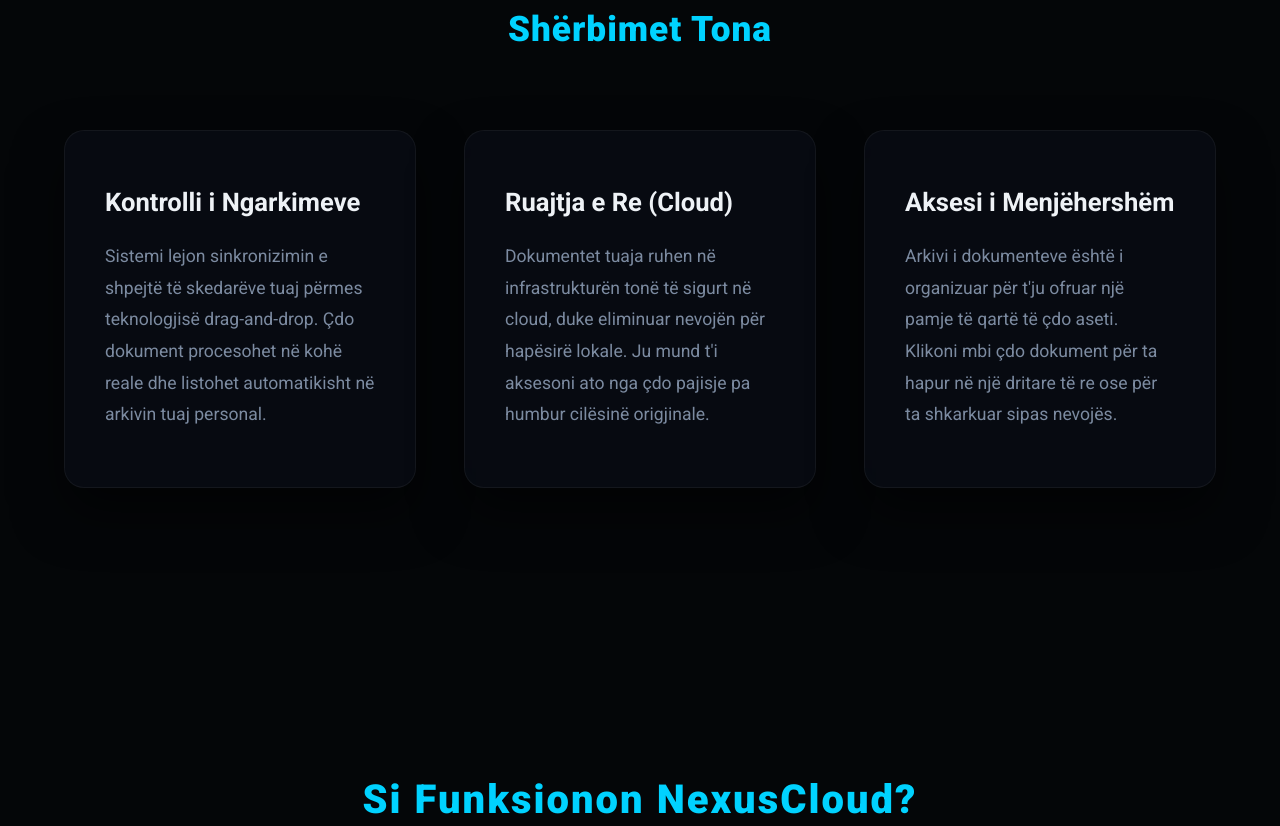
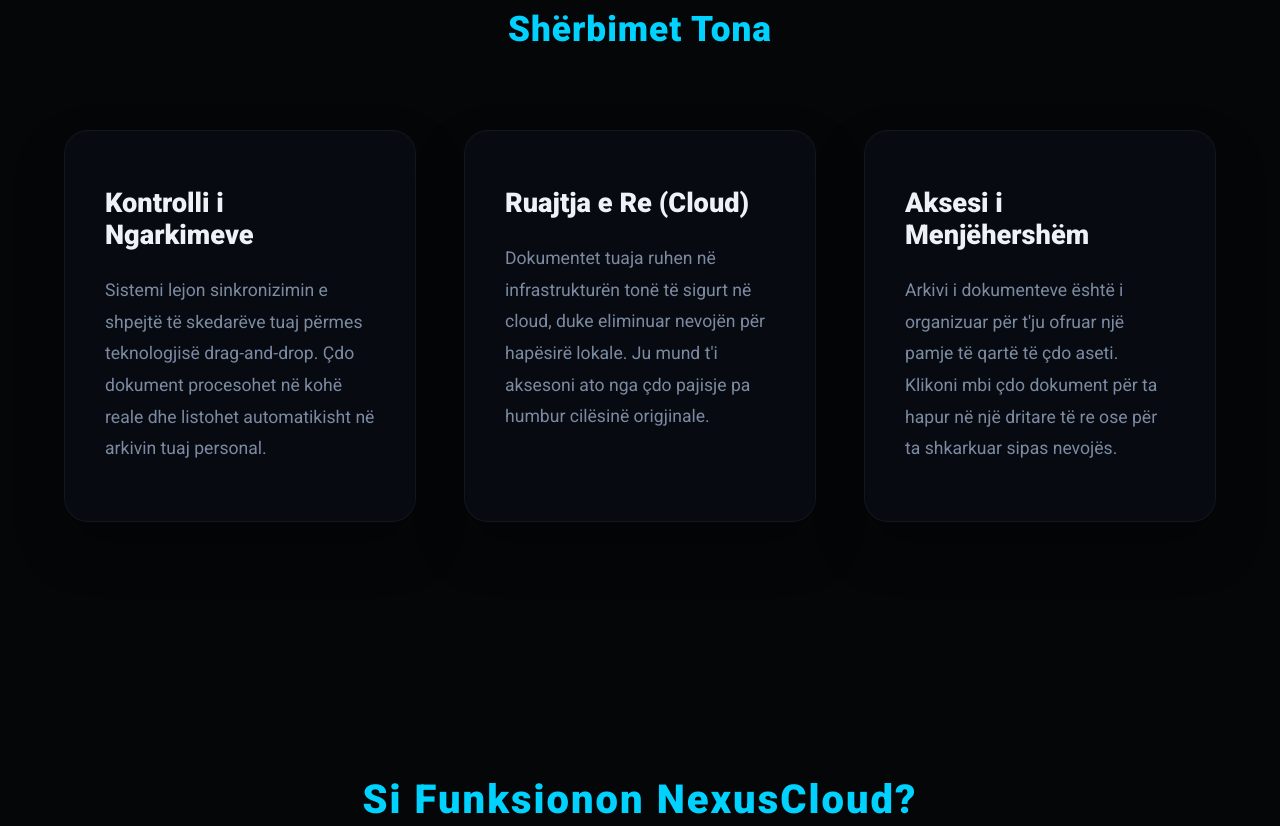
Before and after one commit to LeartDemaku/Vantalyra, a website: page index.html in a window 1280 px wide. Shown: the part 920-1746 px from the top of the page. Drawn offline with Linux system fonts and the light colour scheme.

Commit message:
Added new features and fixes

```diff
--- a/css/style.css
+++ b/css/style.css
@@ -63,7 +63,7 @@
 @keyframes hyrja-shpejte {
   from {
     opacity: 0;
-    transform: scale(0.9) translateY(20px);
+    transform: scale(0.9) translateY(40px);
   }
 
   to {
@@ -71,6 +71,31 @@
     transform: scale(1) translateY(0);
   }
 }
+
+/* Scroll Reveal System - Side Entrances */
+.reveal-left {
+  opacity: 0;
+  transform: translateX(-100px) scale(0.9);
+  transition: opacity 1s cubic-bezier(0.2, 0.8, 0.2, 1), transform 1s cubic-bezier(0.2, 0.8, 0.2, 1);
+  will-change: transform, opacity;
+}
+
+.reveal-right {
+  opacity: 0;
+  transform: translateX(100px) scale(0.9);
+  transition: opacity 1s cubic-bezier(0.2, 0.8, 0.2, 1), transform 1s cubic-bezier(0.2, 0.8, 0.2, 1);
+  will-change: transform, opacity;
+}
+
+.reveal-left.visible, .reveal-right.visible {
+  opacity: 1;
+  transform: translateX(0) scale(1);
+}
+
+.delay-1 { transition-delay: 0.1s; }
+.delay-2 { transition-delay: 0.25s; }
+.delay-3 { transition-delay: 0.4s; }
+.delay-4 { transition-delay: 0.55s; }
 
 .karta-udhezues {
   background: rgba(255, 255, 255, 0.03);
@@ -288,29 +313,53 @@
 .karta-informuese {
   background: var(--siperfaqja-xhama);
   border: 1px solid var(--kufiri-xhama);
-  border-radius: 20px;
+  border-radius: 24px;
   padding: 3.5rem 2.5rem;
   backdrop-filter: blur(30px);
   -webkit-backdrop-filter: blur(30px);
-  box-shadow: 0 25px 50px rgba(0, 0, 0, 0.5);
-  transition: var(--tranzicioni);
+  box-shadow: 0 25px 50px rgba(0, 0, 0, 0.3);
+  transition: all 0.5s cubic-bezier(0.175, 0.885, 0.32, 1.275);
+  position: relative;
+  overflow: hidden;
+}
+
+.karta-informuese::before {
+  content: "";
+  position: absolute;
+  top: 0;
+  left: 0;
+  width: 100%;
+  height: 100%;
+  background: radial-gradient(circle at top right, rgba(0, 210, 255, 0.15), transparent 70%);
+  opacity: 0;
+  transition: opacity 0.4s ease;
 }
 
 .karta-informuese:hover {
-  transform: translateY(-10px);
-  border-color: rgba(255, 255, 255, 0.15);
+  transform: translateY(-15px) scale(1.03);
+  border-color: var(--theksi-kalter);
+  box-shadow: 0 30px 60px rgba(0, 210, 255, 0.15);
+}
+
+.karta-informuese:hover::before {
+  opacity: 1;
 }
 
 .karta-informuese h2 {
-  font-size: 1.6rem;
+  font-size: 1.7rem;
+  font-weight: 800;
   margin-bottom: 1.5rem;
   color: var(--teksti-kryesor);
+  position: relative;
+  z-index: 1;
 }
 
 .karta-informuese p {
   color: var(--teksti-dytesor);
   line-height: 1.8;
   font-size: 1.1rem;
+  position: relative;
+  z-index: 1;
 }
 
 .paneli-menaxhimit {
--- a/index.html
+++ b/index.html
@@ -40,17 +40,17 @@
       <h2
         style="grid-column: 1/-1; text-align: center; color: var(--theksi-kalter); margin-bottom: 2rem; font-weight: 900; font-size: 2.2rem; letter-spacing: 1px; text-transform: capitalize;">
         Shërbimet Tona</h2>
-      <article class="karta-informuese">
+      <article class="karta-informuese reveal-left delay-1">
         <h2>Kontrolli i Ngarkimeve</h2>
         <p>Sistemi lejon sinkronizimin e shpejtë të skedarëve tuaj përmes teknologjisë drag-and-drop. Çdo dokument
           procesohet në kohë reale dhe listohet automatikisht në arkivin tuaj personal.</p>
       </article>
-      <article class="karta-informuese">
+      <article class="karta-informuese reveal-right delay-2">
         <h2>Ruajtja e Re (Cloud)</h2>
         <p>Dokumentet tuaja ruhen në infrastrukturën tonë të sigurt në cloud, duke eliminuar nevojën për hapësirë
           lokale. Ju mund t'i aksesoni ato nga çdo pajisje pa humbur cilësinë origjinale.</p>
       </article>
-      <article class="karta-informuese">
+      <article class="karta-informuese reveal-left delay-3">
         <h2>Aksesi i Menjëhershëm</h2>
         <p>Arkivi i dokumenteve është i organizuar për t'ju ofruar një pamje të qartë të çdo aseti. Klikoni mbi çdo
           dokument për ta hapur në një dritare të re ose për ta shkarkuar sipas nevojës.</p>
@@ -65,28 +65,28 @@
       <div class="hapat-container"
         style="display: grid; grid-template-columns: repeat(auto-fit, minmax(240px, 1fr)); gap: 1.5rem; max-width: 1400px; margin: 0 auto; padding: 0 5vw; margin-bottom: 8rem;">
 
-        <div class="karta-udhezues" style="animation-delay: 0.1s;">
+        <div class="karta-udhezues reveal-left delay-1">
           <div class="numri-hapit">1</div>
           <h3 class="titulli-hapit">KRIJO LLOGARINË</h3>
           <p class="pershkrimi-hapit">Regjistrohuni me email-in tuaj në pak sekonda. Të dhënat tuaja enkriptohen
             menjëherë me teknologjinë bcrypt për siguri maksimale.</p>
         </div>
 
-        <div class="karta-udhezues" style="animation-delay: 0.2s;">
+        <div class="karta-udhezues reveal-right delay-2">
           <div class="numri-hapit">2</div>
           <h3 class="titulli-hapit">KYÇU NË LLOGARINË TUAJ</h3>
           <p class="pershkrimi-hapit">Hyni në hapësirën tuaj private duke përdorur kredencialet e sigurta. Sistemi ynë
             bazohet në JWT për sesione plotësisht të mbrojtura.</p>
         </div>
 
-        <div class="karta-udhezues" style="animation-delay: 0.3s;">
+        <div class="karta-udhezues reveal-left delay-3">
           <div class="numri-hapit">3</div>
           <h3 class="titulli-hapit">NGARKO DOKUMENTE</h3>
           <p class="pershkrimi-hapit">Shtoni çdo lloj skedari përmes panelit tonë intuitiv. Integrimi me Cloudinary
             garanton ruajtje të shpejtë dhe të sigurt në cloud.</p>
         </div>
 
-        <div class="karta-udhezues" style="animation-delay: 0.4s;">
+        <div class="karta-udhezues reveal-right delay-4">
           <div class="numri-hapit">4</div>
           <h3 class="titulli-hapit">MENAXHO & FSHIJ</h3>
           <p class="pershkrimi-hapit">Shikoni arkivin tuaj personal, shkarkoni dokumentet ose fshini ato që nuk ju duhen
--- a/js/script.js
+++ b/js/script.js
@@ -222,3 +222,20 @@
     });
   });
 }
+
+// --- SISTEMI I ANIMACIONEVE DINAMIKE (SCROLL REVEAL) ---
+const vëzhguesiReveal = new IntersectionObserver((hyrjet) => {
+  hyrjet.forEach(hyrja => {
+    if (hyrja.isIntersecting) {
+      hyrja.target.classList.add('visible');
+    }
+  });
+}, {
+  threshold: 0.15,
+  rootMargin: '0px 0px -50px 0px'
+});
+
+document.addEventListener('DOMContentLoaded', () => {
+  const elementetPërReveal = document.querySelectorAll('[class*="reveal-"]');
+  elementetPërReveal.forEach(el => vëzhguesiReveal.observe(el));
+});
```
Also changed, not shown: privacy.html (+2 -0 lines).
